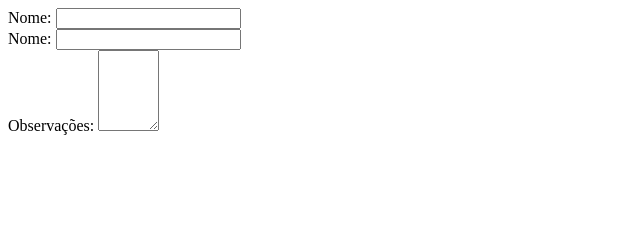
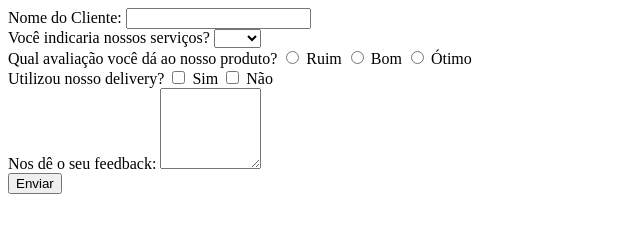
Before and after one commit to paulornr89/LPW, a plain HTML site: page form.html in a window 1280 px wide. Shown: the whole page, without its empty margins (0-640 px from the left). Drawn offline with Linux system fonts and the light colour scheme.

Commit message:
foram criadas todas as péginas além do style.css e o main.js

```diff
--- a/form.html
+++ b/form.html
@@ -7,18 +7,41 @@
 </head>
 <body>
     <form>
-        <div>
-            <label>Nome:</label>
-            <input type="text" id="nome"/>
+        <div class="row">
+            <div>
+                <label>Nome do Cliente:</label>
+                <input type="text" id="nome"/>
+            </div>
+            <div>
+                <label>Você indicaria nossos serviços?</label>
+                <Select id="indicacao">
+                    <option></option>
+                    <option>Sim</option>
+                    <option>Não</option>
+                </Select>
+            </div>
         </div>
         <div>
-            <label>Nome:</label>
-            <input type="text" id="nome"/>
+            <label>Qual avaliação você dá ao nosso produto?</label>
+            <input type="radio" id="ruim" value="ruim"/>
+            <label for="ruim">Ruim</label>
+            <input type="radio" id="bom" value="bom"/>
+            <label for="bom">Bom</label>
+            <input type="radio" id="otimo" value="otimo"/>
+            <label for="otimo">Ótimo</label>
         </div>
         <div>
-            <label>Observações:</label>
-            <textarea cols="5" rows="5" id="observacoes"></textarea>
+            <label>Utilizou nosso delivery?</label>
+            <input type="checkbox" id="sim" value="sim"/>
+            <label for="sim">Sim</label>
+            <input type="checkbox" id="nao" value="nao"/>
+            <label for="nao">Não</label>
         </div>
+        <div>
+            <label>Nos dê o seu feedback:</label>
+            <textarea cols="10" rows="5" id="feedback"></textarea>
+        </div>
+        <button type="submit">Enviar</button>
     </form>
 </body>
 </html>
```
Also changed, not shown: cardapio.html (added, +11 -0 lines), index.html (+14 -0 lines), css/style.css (added), js/main.js (added).
